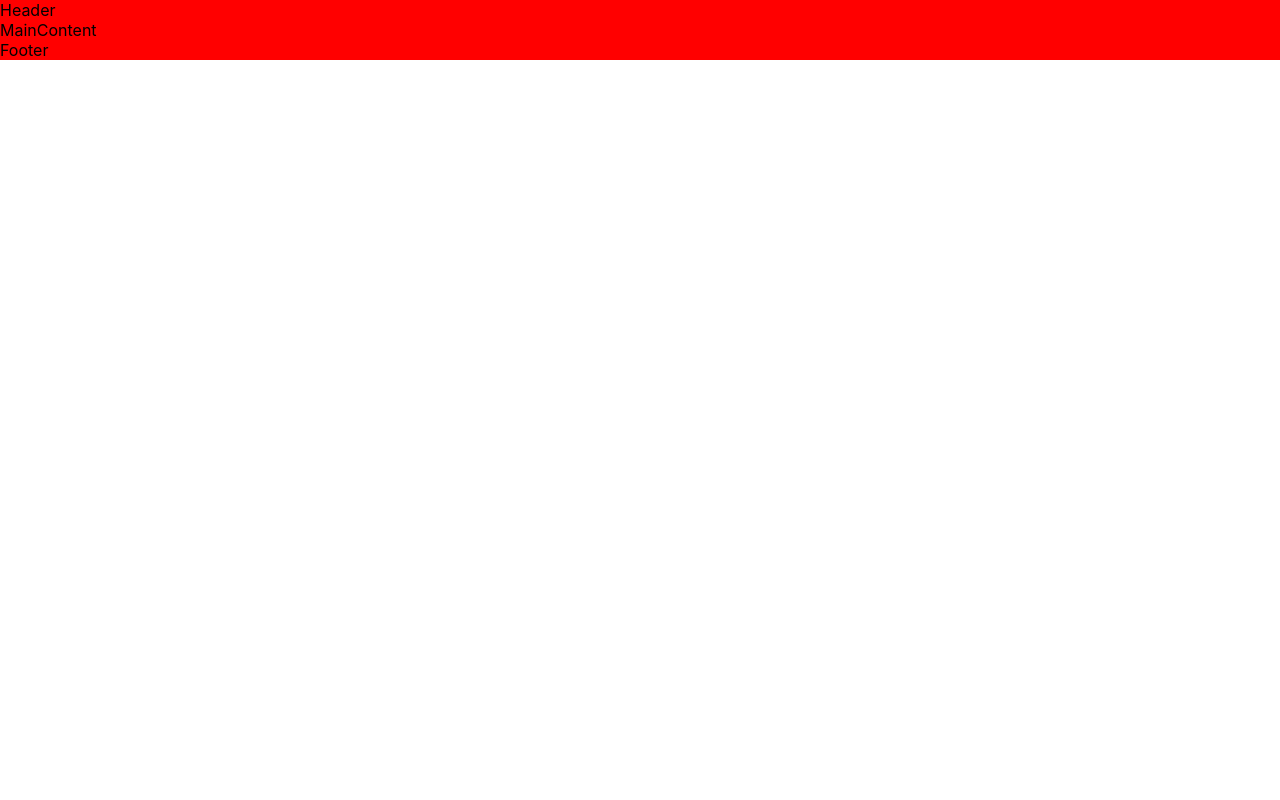
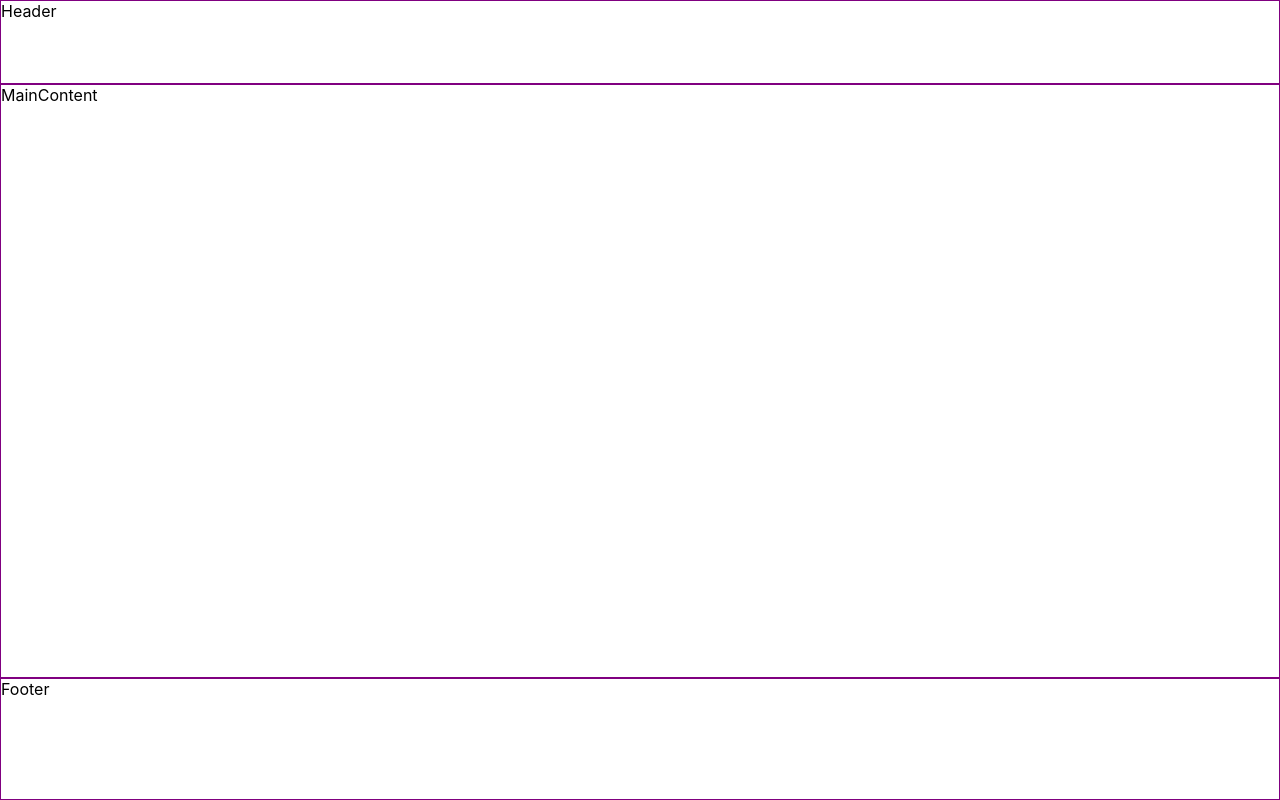
Before and after one commit to lletierce/easy-store-demo, a React (Create React App) app: page / in a window 1280 px wide. Built offline with nearby package versions, Linux system fonts and the light colour scheme.

Commit message:
💄 F01 : HOME > Hompage > Add grid layouts

```diff
--- a/src/components/pages/home/HomePage.js
+++ b/src/components/pages/home/HomePage.js
@@ -3,13 +3,28 @@ import styled from 'styled-components';
 export default function HomePage() {
   return (
     <HomePageStyled>
-      <div>Header</div>
-      <div>MainContent</div>
-      <div>Footer</div>
+      <div className='header'>Header</div>
+      <div className='mainContent'>MainContent</div>
+      <div className='footer'>Footer</div>
     </HomePageStyled>
   )
 }
 
 const HomePageStyled = styled.div`
-  background: red;
+  height: 100vh;
+  display: grid;
+  grid-template-areas:   "header"
+                        "maincontent"
+                        "footer";
+  grid-template-rows:    84px 1fr 122px;
+
+  .header{
+    border: 1px solid purple;
+  }
+  .mainContent{
+    border: 1px solid purple;
+  }
+  .footer{
+    border: 1px solid purple;
+  }
 `;
```
